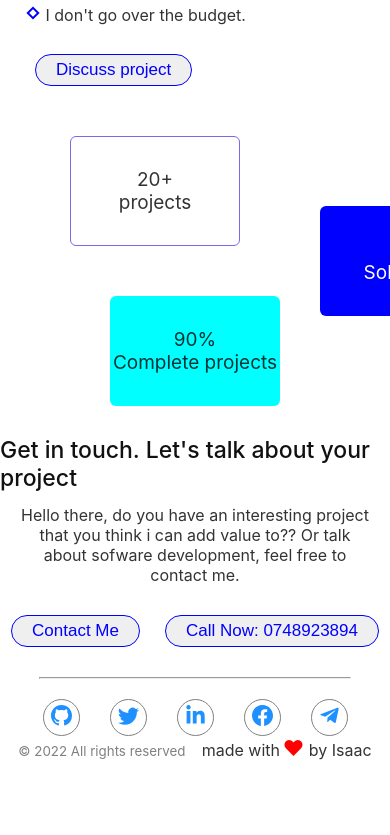
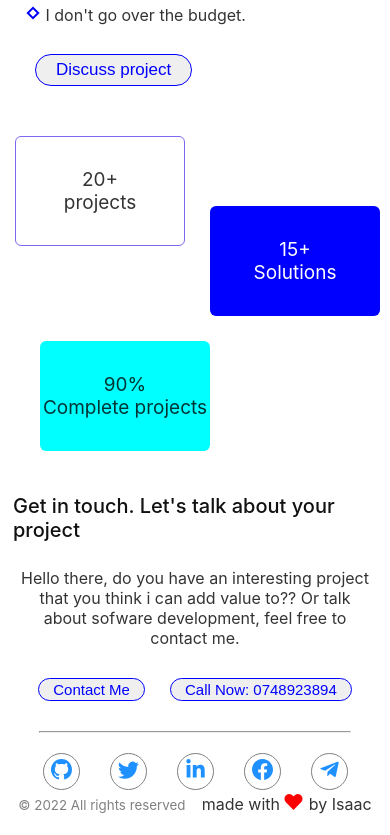
Before and after one commit to isaacmain254/software-consultant-website, a React (Create React App) app: page /about-me in a window 390 px wide. Shown: the part 1685-2520 px from the top of the page. Before the commit the page ends 2466 px from the top, so only its background shows below. Built offline with nearby package versions, Linux system fonts and the light colour scheme.

Commit message:
second commit

```diff
--- a/src/components/ScrollToTop.css
+++ b/src/components/ScrollToTop.css
@@ -41,3 +41,9 @@
     transform: translateY(0px);
   }
 }
+@media screen and (max-width: 768px) {
+  .icon-position {
+    right: 60px;
+    bottom: 70px;
+  }
+}
--- a/src/pages/About.css
+++ b/src/pages/About.css
@@ -126,7 +126,7 @@
   flex-direction: column;
 }
 .get-in-touch p:first-of-type {
-  font-size: 23px;
+  font-size: 20px;
   color: #111;
   font-weight: 500;
 }
@@ -143,14 +143,14 @@
 .cont-btn {
   border: 1px solid blue;
   border-radius: 17px;
-  font-size: 17px;
-  padding: 5px 20px;
+  font-size: 15px;
+  padding: 2px 14px;
 }
 .cont-btn a {
   color: blue;
 }
 .cont-btn:hover {
-  transform: scale(1.1);
+  transform: scale(1.05);
   transition: all 0.3s ease-in-out;
 }
 
@@ -179,6 +179,19 @@
     text-align: center;
     margin-bottom: 25px;
   }
+  .work-stats {
+    width: 100%;
+    margin-left: 0;
+  }
+  .projcts {
+    margin-left: 15px;
+  }
+  .solutions {
+    margin-left: 210px;
+  }
+  .complete {
+    margin-top: 25px;
+  }
   .more-about-me h3 {
     margin: 9px auto 15px 6%;
   }
@@ -186,6 +199,9 @@
     width: 90%;
     margin: auto;
   }
+  .get-in-touch p:first-of-type {
+    margin: 13px;
+  }
   .get-in-touch p:nth-child(2) {
     width: 90%;
   }
--- a/src/pages/Contact.css
+++ b/src/pages/Contact.css
@@ -103,16 +103,21 @@ textarea {
 
 /* responsive style */
 @media screen and (max-width: 820px) {
+  .contact {
+    width: 100%;
+  }
   .contact-container {
     flex-direction: column-reverse;
   }
   .contact-info {
-    width: 100%;
+    width: 90%;
+    margin: auto;
   }
   .contact-form {
     width: 100%;
+    margin: auto;
   }
   .form-content {
-    width: 100%;
+    width: 95%;
   }
 }
--- a/src/pages/Home.css
+++ b/src/pages/Home.css
@@ -127,9 +127,10 @@
   align-items: center;
 }
 .intro-right img {
-  width: 90%;
-  height: 90%;
-  border-radius: 6px;
+  width: 100%;
+  height: 100%;
+  border-top-left-radius: 60%;
+  border-bottom-left-radius: 60%;
 }
 /* about-me-intro style */
 .about-me-intro {
@@ -280,7 +281,7 @@
   background-color: rgb(228, 8, 8);
   color: #fff;
   font-size: 18px;
-  padding: 6px 20px;
+  padding: 2px 10px;
   border-radius: 6px;
   border: none;
 }
@@ -290,15 +291,17 @@
   margin: 7px auto 10px;
 }
 @media screen and (max-width: 768px) {
+  .home-container {
+    height: auto;
+  }
   .home-intro {
     flex-direction: column;
   }
   .intro-content {
     width: 100%;
+    height: auto;
     margin: 0;
-    display: flex;
-    justify-content: center;
-    align-items: center;
+    top: 30px;
     flex-direction: column;
   }
   .intro-left {
--- a/src/pages/Home.js
+++ b/src/pages/Home.js
@@ -55,7 +55,7 @@ const Home = () => {
           <div className="intro-right">
             <img
               className="card-img"
-              src={require("../images/progressive-app.png")}
+              src={require("../images/code.jpg")}
               alt="img"
             />
           </div>
@@ -75,6 +75,11 @@ const Home = () => {
             about comming up with software solutions that suits the business
             needs.My greatest strength is the ability to interprete clients
             requirement ,design , code and test the software.
+          </p>
+          <p>
+            I love javaScript and all the environment of javascript technologies
+            like Reactjs and React Native.I don't see problems ... i see
+            solutions.{" "}
           </p>
           <p>
             <Link to="/about-me" className="aboutme-btn">
--- a/src/pages/Projects.css
+++ b/src/pages/Projects.css
@@ -16,7 +16,7 @@
 }
 .btn-apps {
   font-size: 14px;
-  padding: 2px 17px;
+  padding: 2px 10px;
   border-radius: 6px;
 }
 .projects-section {
```
Also changed, not shown: 1 other file (tests, documents, lock files or other folders).
